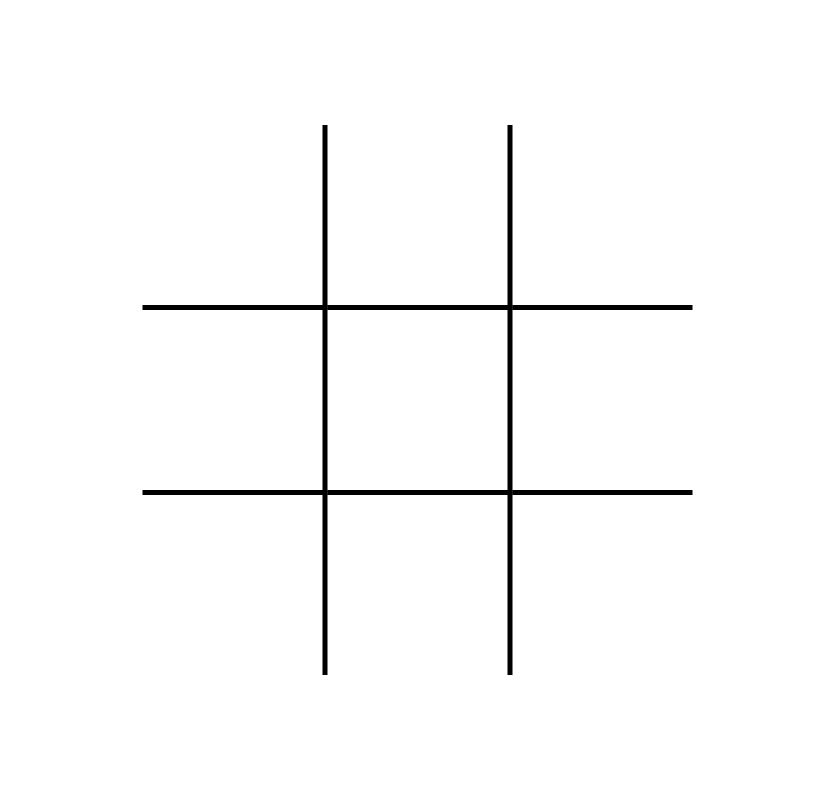
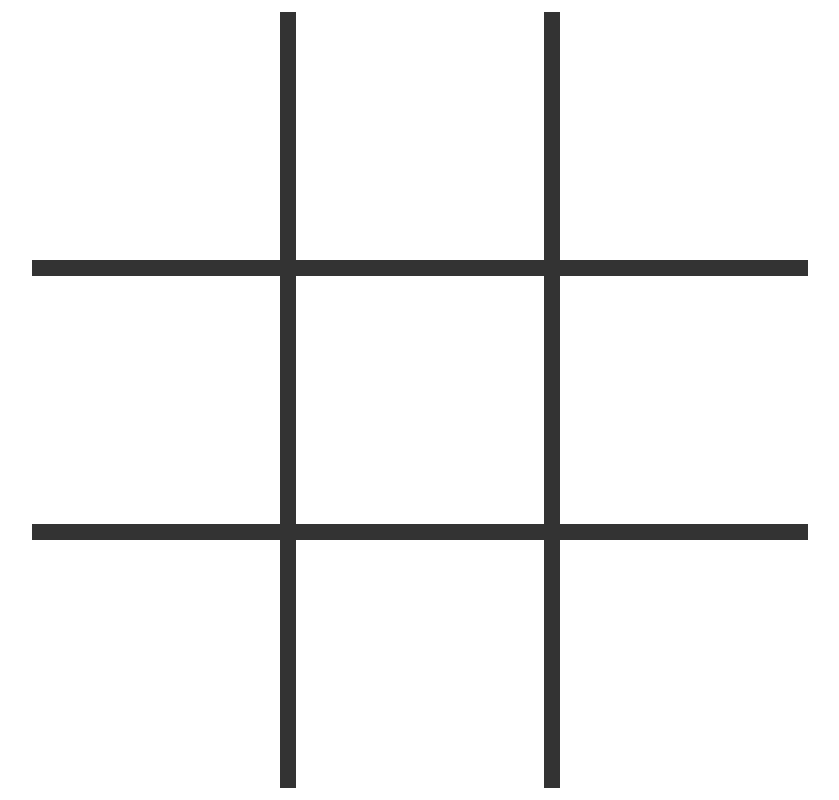
Before and after one commit to oliverkocsis/xando, a React (Create React App) app: page / in a window 1280 px wide. Shown: the whole page, without its empty margins (220-1059 px from the left). Built offline with nearby package versions, Linux system fonts and the light colour scheme.

Commit message:
Grid size based on vertical height or width

```diff
--- a/public/index.html
+++ b/public/index.html
@@ -21,8 +21,6 @@
   <!--Material-UI -->
   <link rel="stylesheet" href="https://fonts.googleapis.com/css?family=Roboto:300,400,500,700&display=swap" />
   <link rel="stylesheet" href="https://fonts.googleapis.com/icon?family=Material+Icons" />
-  <!-- Marks -->
-  <link href="https://fonts.googleapis.com/css2?family=Roboto+Mono:wght@500&display=swap" rel="stylesheet">
   <!-- Google Ads -->
   <!-- Global site tag (gtag.js) - Google Ads: 801098265 -->
   <script async src="https://www.googletagmanager.com/gtag/js?id=AW-801098265"></script>
--- a/src/components/Layout.css
+++ b/src/components/Layout.css
@@ -2,14 +2,6 @@ html,
 body,
 #root {
   height: 100%;
-}
-
-body {
-  height: 100%;
-}
-
-.Layout {
-  text-align: center;
 }
 
 .Winner {
--- a/src/components/Layout.js
+++ b/src/components/Layout.js
@@ -1,5 +1,6 @@
 import React from 'react';
 import { connect } from 'react-redux'
+import { Container } from '@material-ui/core';
 import './Layout.css';
 import Grid from './Grid';
 import Fab from '@material-ui/core/Fab';
@@ -29,10 +30,10 @@ function Layout(props) {
   }
   const enabled = winner === undefined;
   return (
-    <div className="Layout">
+    <Container fixed>
       <Grid spaces={props.marks} enabled={enabled} />
       {reset}
-    </div>
+    </Container>
   );
 }
 
--- a/src/components/Space.css
+++ b/src/components/Space.css
@@ -1,15 +1,19 @@
 .Space {
   text-align: center;
   vertical-align: middle;
-  font-family: 'Roboto Mono', monospace;
-  font-weight: 500;
-  width: 75px;
-  height: 75px;
-  padding: 10px;
+  color: #333;
+  border-right: 1px solid #333;
+  border-bottom: 1px solid #333;
+  border-top: none;
+  border-left: none;
 }
 
-.Mark {
-  animation: grow .25s ease-in;
+.Space path {
+  fill: #333;
+}
+
+.Space .Mark {
+  animation: grow 0.25s ease-in;
 }
 
 @keyframes grow {
@@ -26,29 +30,20 @@
   }
 }
 
-/* Extra small devices (phones, 600px and down) */
-@media only screen and (min-width: 300px) and (min-height: 300px) {
+@media (orientation: landscape) {
   .Space {
-    width: 70px;
-    height: 70px;
-    padding: 10px;
+    width: 25vh;
+    height: 25vh;
+    padding: 3vh;
+    border-width: 2vh;
   }
 }
 
-/* Small devices (portrait tablets and large phones, 600px and up) */
-@media only screen and (min-width: 600px) and (min-height: 600px) {
+@media (orientation: portrait) {
   .Space {
-    width: 140px;
-    height: 140px;
-    padding: 20px;
+    width: 25vw;
+    height: 25vw;
+    padding: 3vw;
+    border-width: 2vw;
   }
 }
-
-/* Medium devices (landscape tablets, 768px and up) */
-@media only screen and (min-width: 900px) and (min-height: 900px) {
-  .Space {
-    width: 200px;
-    height: 200px;
-    padding: 30px;
-  }
-}
--- a/src/components/Space.js
+++ b/src/components/Space.js
@@ -41,16 +41,16 @@ function displayMark(mark) {
 
 function getBorderStyle(index) {
   let style = {}
-  if (index / 3 < 2) {
+  if (index / 3 >= 2) {
     style = {
       ...style,
-      borderBottom: '5px solid black',
+      borderBottom: 'none',
     }
   }
-  if (index % 3 < 2) {
+  if (index % 3 == 2) {
     style = {
       ...style,
-      borderRight: '5px solid black',
+      borderRight: 'none',
     }
   }
   return style;
```
